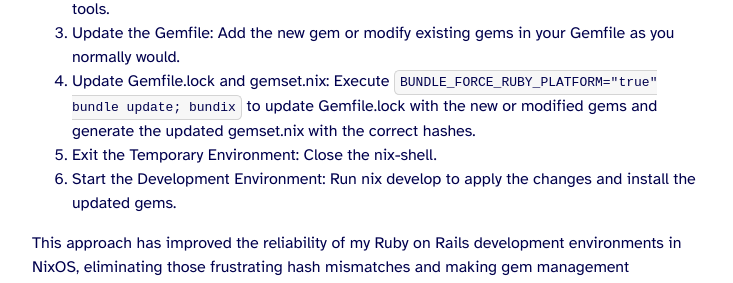
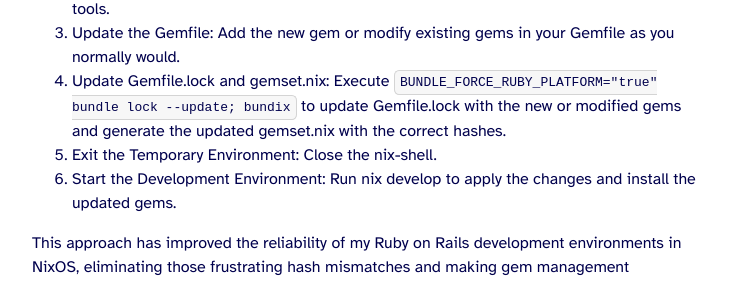
Before and after one commit to cimm/suffix, a Jekyll site: the page built from _posts/2025-03-05-nixos-gem-mismatch.html, in a window 1280 px wide. Shown: the part 1880-2163 px from the top of the page, without its empty margins (273-1006 px from the left). Built offline with Jekyll 4.4.1, drawn with Linux system fonts in a browser that asks for light colours.

```diff
--- a/_posts/2025-03-05-nixos-gem-mismatch.html
+++ b/_posts/2025-03-05-nixos-gem-mismatch.html
@@ -65,7 +65,7 @@
   <li>Ensure a Clean Slate: Exit any existing Nix development shells. <kbd>echo $SHLVL</kbd> should be 1. Though I’m not sure it’s essential, it helps prevent potential conflicts from nested environments.</li>
   <li>Create a Temporary Bundler Environment: Run <kbd>nix-shell -p ruby_3_4 -p bundler -p bundix</kbd> to set up a temporary environment with the necessary Ruby, Bundler, and Bundix tools.</li>
   <li>Update the Gemfile: Add the new gem or modify existing gems in your Gemfile as you normally would.</li>
-  <li>Update Gemfile.lock and gemset.nix: Execute <kbd>BUNDLE_FORCE_RUBY_PLATFORM="true" bundle update; bundix</kbd> to update Gemfile.lock with the new or modified gems and generate the updated gemset.nix with the correct hashes.</li>
+  <li>Update Gemfile.lock and gemset.nix: Execute <kbd>BUNDLE_FORCE_RUBY_PLATFORM="true" bundle lock --update; bundix</kbd> to update Gemfile.lock with the new or modified gems and generate the updated gemset.nix with the correct hashes.</li>
   <li>Exit the Temporary Environment: Close the nix-shell.</li>
   <li>Start the Development Environment: Run <kdb>nix develop</kbd> to apply the changes and install the updated gems.</li>
 </ol>
```
Also changed, not shown: other parts of _posts/2025-03-05-nixos-gem-mismatch.html (+1 -1 lines).
